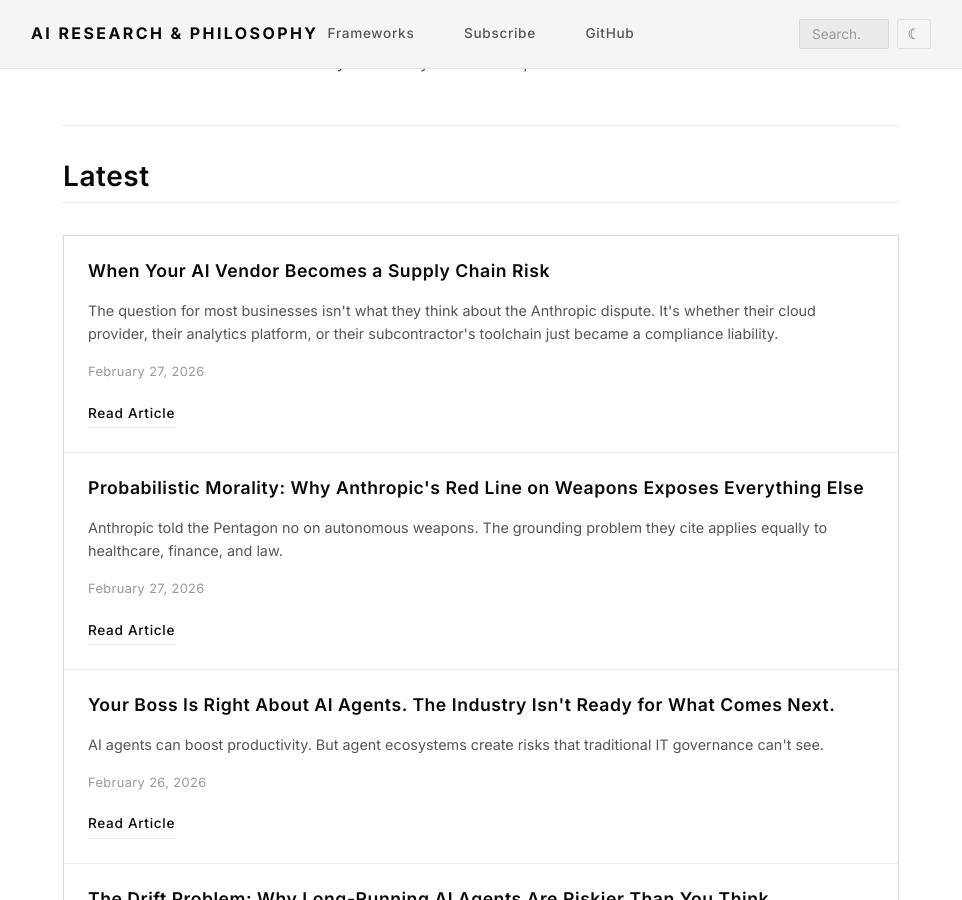
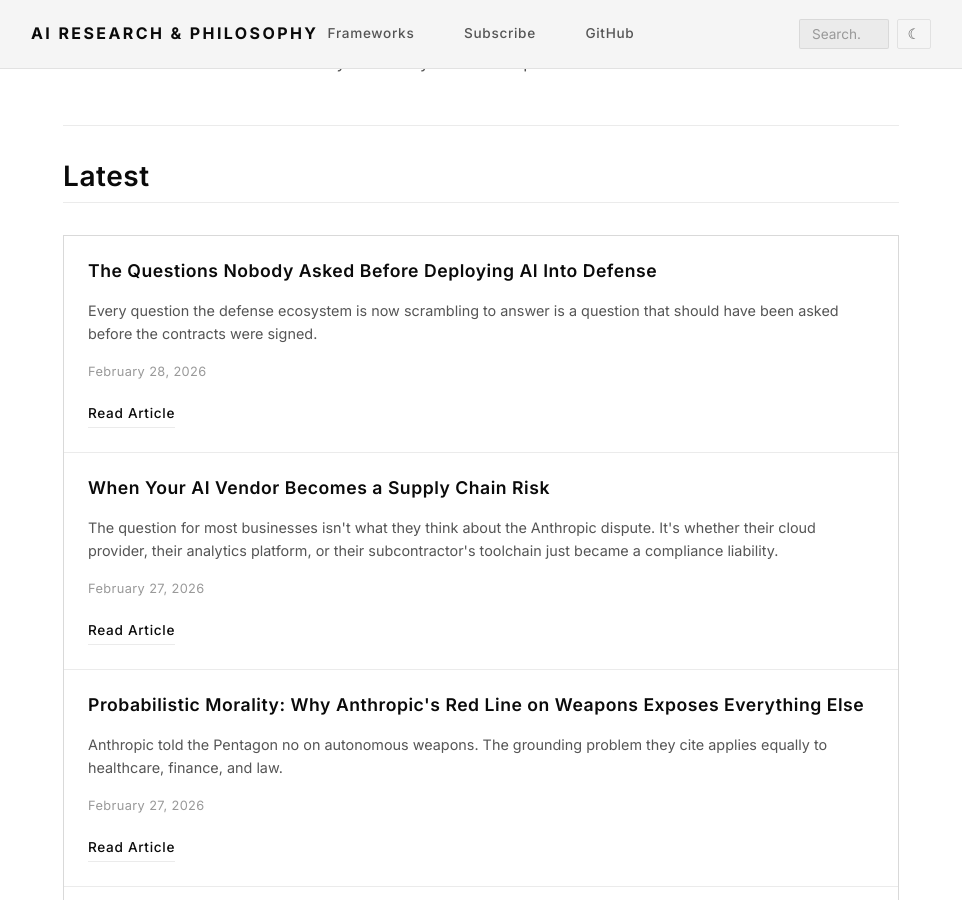
Before and after one commit to jdlongmire/AI-Research, a Jekyll site: the page built from docs/articles/index.md, in a window 1280 px wide and 900 px high, scrolled down 491 px. Shown: the whole window, without its empty margins (159-1121 px from the left). Built offline with Jekyll 4.4.1, drawn with Linux system fonts in a browser that asks for light colours; comment, search, counter and statistics services are not loaded; some of the changed text lies outside the part shown.

Commit message:
Fix 404: add permalink to scheduled article + update index
- Added permalink: /articles/questions-nobody-asked/ to frontmatter
- Added article to index.md (Latest, All Articles, By Topic sections)

Root cause: scheduler moved file to subfolder but Jekyll needs explicit
permalink when using folder/index.md structure instead of flat .md files.

Co-Authored-By: Claude Opus 4.5 <noreply@anthropic.com>

```diff
--- a/docs/articles/index.md
+++ b/docs/articles/index.md
@@ -18,6 +18,13 @@ permalink: /articles/
 ## Latest
 
 <div class="paper-grid">
+  <div class="paper-card">
+    <h3><a href="{{ site.baseurl }}/articles/questions-nobody-asked/">The Questions Nobody Asked Before Deploying AI Into Defense</a></h3>
+    <p>Every question the defense ecosystem is now scrambling to answer is a question that should have been asked before the contracts were signed.</p>
+    <div class="meta">February 28, 2026</div>
+    <a href="{{ site.baseurl }}/articles/questions-nobody-asked/" class="card-link">Read Article</a>
+  </div>
+
   <div class="paper-card">
     <h3><a href="{{ site.baseurl }}/articles/supply-chain-risk/">When Your AI Vendor Becomes a Supply Chain Risk</a></h3>
     <p>The question for most businesses isn't what they think about the Anthropic dispute. It's whether their cloud provider, their analytics platform, or their subcontractor's toolchain just became a compliance liability.</p>
@@ -111,6 +118,7 @@ permalink: /articles/
 
 | Date | Article |
 |------|---------|
+| Feb 28 | [The Questions Nobody Asked Before Deploying AI Into Defense]({{ site.baseurl }}/articles/questions-nobody-asked/) |
 | Feb 27 | [When Your AI Vendor Becomes a Supply Chain Risk]({{ site.baseurl }}/articles/supply-chain-risk/) |
 | Feb 27 | [Probabilistic Morality: Why Anthropic's Red Line on Weapons Exposes Everything Else]({{ site.baseurl }}/articles/probabilistic-morality/) |
 | Feb 26 | [Your Boss Is Right About AI Agents. The Industry Isn't Ready for What Comes Next.]({{ site.baseurl }}/articles/agent-ecosystems/) |
@@ -152,6 +160,7 @@ permalink: /articles/
 - [Amazon's AI Bot Nuked Its Own Cloud]({{ site.baseurl }}/articles/amazon-ai-bot/) - Agentic AI failure modes
 
 ### AI Governance
+- [The Questions Nobody Asked Before Deploying AI Into Defense]({{ site.baseurl }}/articles/questions-nobody-asked/) - Why governance questions weren't asked before contracts
 - [When Your AI Vendor Becomes a Supply Chain Risk]({{ site.baseurl }}/articles/supply-chain-risk/) - Anthropic blacklist blast radius
 - [Probabilistic Morality: Why Anthropic's Red Line on Weapons Exposes Everything Else]({{ site.baseurl }}/articles/probabilistic-morality/) - If it's too dangerous for weapons, it's too dangerous for hospitals
 - [Your Boss Is Right About AI Agents. The Industry Isn't Ready for What Comes Next.]({{ site.baseurl }}/articles/agent-ecosystems/) - Agent ecosystems and enterprise risk
```
Also changed, not shown: docs/articles/questions-nobody-asked/index.md (+1 -0 lines).
